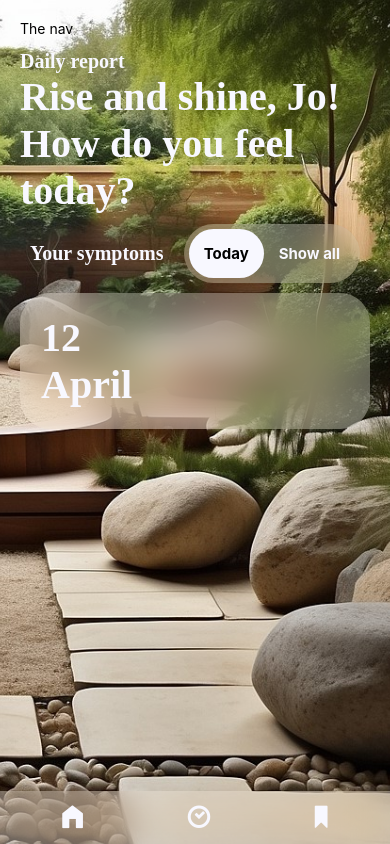
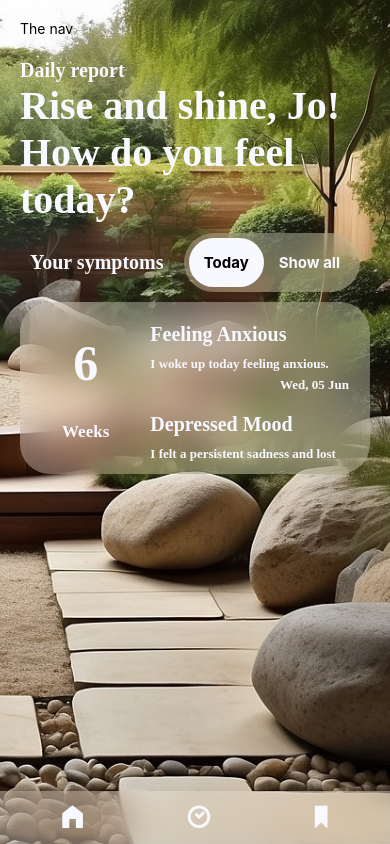
Before and after one commit to Eduardo-Coelho/empower-mental-health-app, a React Native app: screen /Home in a window 390 px wide. Built offline with nearby package versions, Linux system fonts and the light colour scheme.

Commit message:
added the symptomCard

```diff
--- a/src/components/dailyReport/DailyReport.styles.ts
+++ b/src/components/dailyReport/DailyReport.styles.ts
@@ -16,13 +16,30 @@ export const dailyReportStyles = StyleSheet.create({
     justifyContent: 'center',
   },
 
+  big: {
+    fontSize: 50,
+    ...common.text,
+  },
+
+  h1: {
+    fontSize: 40,
+    ...common.text,
+  },
+
   h2: {
     fontSize: 20,
     ...common.text,
   },
-  h1: {
-    fontSize: 40,
+
+  h3: {
+    fontSize: 17,
     ...common.text,
+  },
+
+  small: {
+    fontSize: 13,
+    fontFamily: commonStyles.android_fonts.sansSerifCondensed,
+    color: colors.ghostWhite,
   },
 
   conditionsContainer: {
@@ -46,4 +63,16 @@ export const dailyReportStyles = StyleSheet.create({
     fontWeight: '700',
     fontSize: 15,
   },
+
+  symptomCard: {
+    justifyContent: 'flex-start',
+    display: 'flex',
+    padding: 10,
+  },
+  symptomCardBody: {
+    marginTop: 10,
+  },
+  symptomCardFooter: {
+    marginTop: 5,
+  },
 });
--- a/src/components/dailyReport/DailyReport.tsx
+++ b/src/components/dailyReport/DailyReport.tsx
@@ -1,4 +1,4 @@
-import { Text, TouchableOpacity, View } from 'react-native';
+import { ScrollView, Text, TouchableOpacity, View } from 'react-native';
 import { dailyReportStyles } from './DailyReport.styles';
 import { BlurView } from 'expo-blur';
 import { colors, commonStyles } from '../../styles';
@@ -10,14 +10,118 @@ const i18Text = {
   conditionTitle: 'Your symptoms',
 };
 
+const mockData = {
+  join: 'Sat Apr 06 2024 10:00:00 GMT+0100',
+  firstName: 'jon',
+  lastName: 'Smith',
+  recordedSymptoms: [
+    {
+      title: 'Feeling Anxious',
+      description: 'I woke up today feeling anxious.',
+      date: 'Fri Jun 05 2024 11:16:56 GMT+0100',
+    },
+    {
+      title: 'Depressed Mood',
+      description:
+        'I felt a persistent sadness and lost interest in activities I usually enjoy.',
+      date: 'Fri Jun 05 2024 12:30:00 GMT+0100',
+    },
+    {
+      title: 'Irritability',
+      description:
+        "I've been feeling unusually irritable and frustrated throughout the day.",
+      date: 'Fri Jun 05 2024 14:00:00 GMT+0100',
+    },
+    {
+      title: 'Social Withdrawal',
+      description: 'I avoided social interactions and preferred to stay alone.',
+      date: 'Fri Jun 05 2024 16:00:00 GMT+0100',
+    },
+    {
+      title: 'Panic Attack',
+      description:
+        'I experienced a sudden episode of intense fear and physical symptoms.',
+      date: 'Fri Jun 05 2024 17:30:00 GMT+0100',
+    },
+    {
+      title: 'Lack of Concentration',
+      description:
+        'I found it difficult to focus on tasks and my mind often wandered.',
+      date: 'Fri Jun 05 2024 19:00:00 GMT+0100',
+    },
+    {
+      title: 'Insomnia',
+      description:
+        'I had trouble falling asleep and woke up several times during the night.',
+      date: 'Fri Jun 05 2024 22:00:00 GMT+0100',
+    },
+    {
+      title: 'Excessive Worrying',
+      description:
+        'I spent a lot of time worrying about various things, even minor issues.',
+      date: 'Fri Jun 05 2024 23:30:00 GMT+0100',
+    },
+    {
+      title: 'Mood Swings',
+      description:
+        'My mood changed rapidly from feeling happy to feeling sad or angry.',
+      date: 'Sat Jun 06 2024 08:00:00 GMT+0100',
+    },
+    {
+      title: 'Fatigue',
+      description:
+        'I felt extremely tired and lacked energy despite getting enough sleep.',
+      date: 'Sat Jun 06 2024 10:00:00 GMT+0100',
+    },
+  ],
+};
+
 export const DailyReport = () => {
   const [controls, setControls] = useState({
     ['today']: true,
     ['show all']: false,
   });
 
+  const {
+    big,
+    h1,
+    h2,
+    h3,
+    container,
+    conditionsContainer,
+    button,
+    label,
+    buttonsContainer,
+    symptomCard,
+    symptomCardBody,
+    symptomCardFooter,
+    small,
+  } = dailyReportStyles;
+
+  /**
+   *
+   * @todo move into a deferent file and refactor
+   */
+  const formatDate = (str: string) => {
+    const date = new Date(str);
+    const options: any = { weekday: 'short', day: '2-digit', month: 'short' };
+    return date.toLocaleDateString('en-GB', options);
+  };
+
+  /**
+   *
+   * @todo move into a deferent file and refactor
+   */
+  const calculateWeeksPassed = (str: string) => {
+    const givenDate: any = new Date(str);
+    const currentDate: any = new Date();
+    const differenceInMs: number = currentDate - givenDate;
+    const weeksPassed = differenceInMs / (1000 * 60 * 60 * 24 * 7);
+    return Math.floor(weeksPassed);
+  };
+
   const renderButtons = () => (
-    <View style={dailyReportStyles.buttonsContainer}>
+    <View style={buttonsContainer}>
       <TouchableOpacity
         onPress={() =>
           setControls({
@@ -26,7 +130,7 @@ export const DailyReport = () => {
           })
         }
         style={[
-          dailyReportStyles.button,
+          button,
           controls['today']
             ? { backgroundColor: colors.ghostWhite }
             : { backgroundColor: 'rgba(255, 255, 255, 0)' },
@@ -34,7 +138,7 @@ export const DailyReport = () => {
       >
         <Text
           style={[
-            dailyReportStyles.label,
+            label,
             controls['today']
               ? { color: colors.dark }
               : { color: colors.ghostWhite },
@@ -51,7 +155,7 @@ export const DailyReport = () => {
           })
         }
         style={[
-          dailyReportStyles.button,
+          button,
           controls['show all']
             ? { backgroundColor: colors.ghostWhite }
             : { backgroundColor: 'rgba(255, 255, 255, 0)' },
@@ -59,7 +163,7 @@ export const DailyReport = () => {
       >
         <Text
           style={[
-            dailyReportStyles.label,
+            label,
             controls['show all']
               ? { color: colors.dark }
               : { color: colors.ghostWhite },
@@ -73,16 +177,14 @@ export const DailyReport = () => {
 
   return (
     <>
-      <View style={dailyReportStyles.container}>
-        <Text style={dailyReportStyles.h2}>{i18Text.title}</Text>
-        <Text style={dailyReportStyles.h1}>{i18Text.dailyMessage}</Text>
+      <View style={container}>
+        <Text style={h2}>{i18Text.title}</Text>
+        <Text style={h1}>{i18Text.dailyMessage}</Text>
       </View>
 
-      <View style={dailyReportStyles.container}>
-        <View style={dailyReportStyles.conditionsContainer}>
-          <Text style={[dailyReportStyles.h2, { marginTop: 18 }]}>
-            {i18Text.conditionTitle}
-          </Text>
+      <View style={container}>
+        <View style={conditionsContainer}>
+          <Text style={[h2, { marginTop: 18 }]}>{i18Text.conditionTitle}</Text>
           <View>
             <BlurView
               intensity={100}
@@ -99,22 +201,46 @@ export const DailyReport = () => {
           tint={'default'}
           style={commonStyles.blurContainer(30, 1)}
         >
-          <View style={dailyReportStyles.conditionsContainer}>
+          <View style={conditionsContainer}>
             <View
               style={[
-                dailyReportStyles.container,
-                { margin: 10, alignItems: 'flex-start' },
+                container,
+                {
+                  alignItems: 'center',
+                  flex: 1,
+                },
               ]}
             >
-              <Text style={dailyReportStyles.h1}>12</Text>
-              <Text style={dailyReportStyles.h1}>April</Text>
+              <Text style={[big, { marginBottom: 30 }]}>
+                {calculateWeeksPassed(mockData.join)}
+              </Text>
+              <Text style={h3}>Weeks</Text>
             </View>
-            <View
-              style={[
-                dailyReportStyles.container,
-                { margin: 10, overflow: 'scroll' },
-              ]}
-            ></View>
+            <View style={[container, { maxHeight: 150, flex: 2 }]}>
+              <ScrollView persistentScrollbar={true}>
+                {mockData.recordedSymptoms.map((item, index) => (
+                  <View key={index} style={symptomCard}>
+                    <Text style={h2}>{item.title}</Text>
+                    <View style={symptomCardBody}>
+                      <Text style={[small, { fontWeight: '700' }]}>
+                        {item.description}
+                      </Text>
+                    </View>
+
+                    <View style={symptomCardFooter}>
+                      <Text
+                        style={[
+                          small,
+                          { textAlign: 'right', fontWeight: '600' },
+                        ]}
+                      >
+                        {formatDate(item.date)}
+                      </Text>
+                    </View>
+                  </View>
+                ))}
+              </ScrollView>
+            </View>
           </View>
         </BlurView>
       </View>
```
